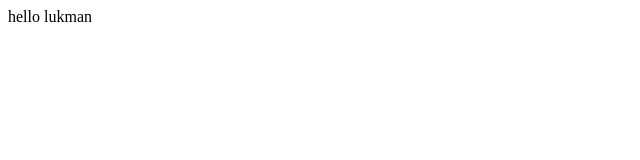
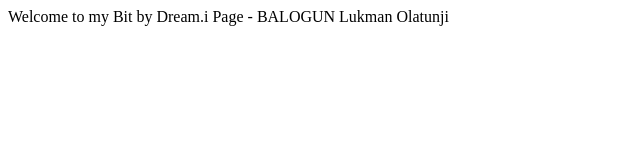
Before and after one commit to lukhee/BIT_website, a website: page UI/index.html in a window 1280 px wide. Shown: the whole page, without its empty margins (0-640 px from the left). Drawn offline with Linux system fonts and the light colour scheme.

Commit message:
creating the UI folder

```diff
--- a/bit_website/index.html
+++ b/UI/index.html
@@ -7,6 +7,6 @@
     <title>Document</title>
 </head>
 <body>
-    hello lukman
+    Welcome to my Bit by Dream.i Page - BALOGUN Lukman Olatunji
 </body>
 </html>
--- a/package.json
+++ b/package.json
@@ -4,7 +4,7 @@
   "description": "",
   "main": "index.js",
   "scripts": {
-    "deploy": "gh-pages -d bit_website"
+    "deploy": "gh-pages -d UI"
   },
   "keywords": [],
   "author": "",
```
